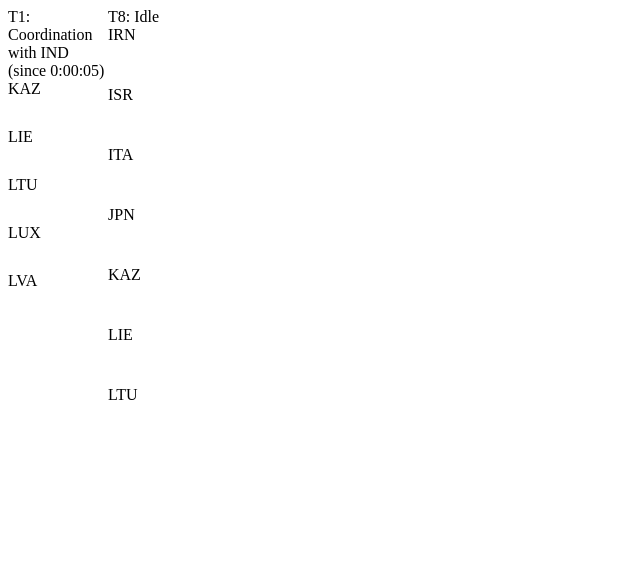
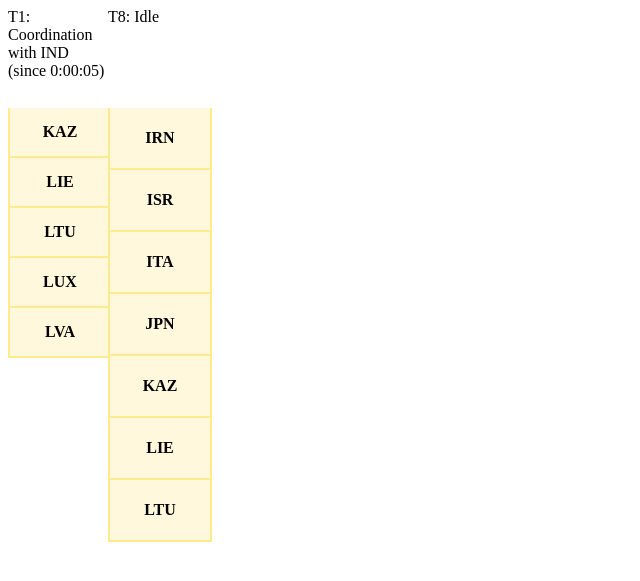
Before and after one commit to estherbod/cohmo, a Flask app: page /queues in a window 1280 px wide. Shown: the top 581 px of the page, without its empty margins (0-640 px from the left). Run offline with Flask 2, Linux system fonts and the light colour scheme; some libraries are stand-ins or nearby versions.

Commit message:
Starting with the style of queues.html

```diff
--- /dev/null
+++ b/cohmo/static/queues.css
@@ -0,0 +1,15 @@
+.team-in-queue {
+    margin: auto;
+    width: 100%;
+    border: 2px solid #ffeb8e;
+    border-top: none;
+    background-color: #FFF8DC;
+    font-weight: bold;
+    text-align: center;
+    vertical-align: middle;
+}
+
+.table-div {
+    width: 100%;
+    height: 100px;
+}
--- a/cohmo/static/queues.js
+++ b/cohmo/static/queues.js
@@ -2,6 +2,7 @@ Vue.options.delimiters = ['[[', ']]'];
 
 const TableStatus = Object.freeze({CALLING: 0, CORRECTING: 1, IDLE: 2});
 const TableStatusName = ['Calling', 'Coordination', 'Idle'];
+const SECOND_IN_PIXELS = 0.05;
 
 let queues_model = {
     tables: {},
@@ -26,9 +27,15 @@ let queues_model = {
 queues_model.update();
 
 Vue.component('team-in-queue', {
-  props: ['team', 'expected_duration'],
-  template: `
-<div :style="'height: ' + expected_duration/20 + 'px'">[[ team ]]</div>`
+    props: ['team', 'expected_duration'],
+    computed: {
+        height: function() {
+            return this.expected_duration * SECOND_IN_PIXELS;
+        },
+    },
+    template: `
+<div class='team-in-queue'
+     :style='"height: " + height + "px; line-height: " + height + "px;"'>[[ team ]]</div>`
 });
 
 const queues_component = new Vue({
--- a/cohmo/templates/queues.html
+++ b/cohmo/templates/queues.html
@@ -1,13 +1,14 @@
 <head>
-    <meta charset="utf-8">
-    <title>Admin Page for Coordinators</title>
-    <script src="https://unpkg.com/vue@2.5.16/dist/vue.js"></script>
-    <script src="https://unpkg.com/axios@0.18.0/dist/axios.js"></script>
+    <meta charset='utf-8'>
+    <title>Coordination Queues</title>
+    <script src='https://unpkg.com/vue@2.5.16/dist/vue.js'></script>
+    <script src='https://unpkg.com/axios@0.18.0/dist/axios.js'></script>
+    <link rel='stylesheet' type='text/css' href='{{url_for("static", filename="queues.css")}}'>
 </head>
 <body>
     <div id='queues' style='width:500px, margin:auto'>
         <div v-for='table in tables' style='float:left; width:100px'>
-            <div>[[ table.name ]]: [[ TableStatusName[table.status] ]]
+            <div class='table-div'>[[ table.name ]]: [[ TableStatusName[table.status] ]]
                 <span v-if='table.status === TableStatus.CORRECTING'>
                     with [[ table.current_coordination_team ]]
                     (since [[ human_readable_time(table.current_coordination_start_time) ]])
```
